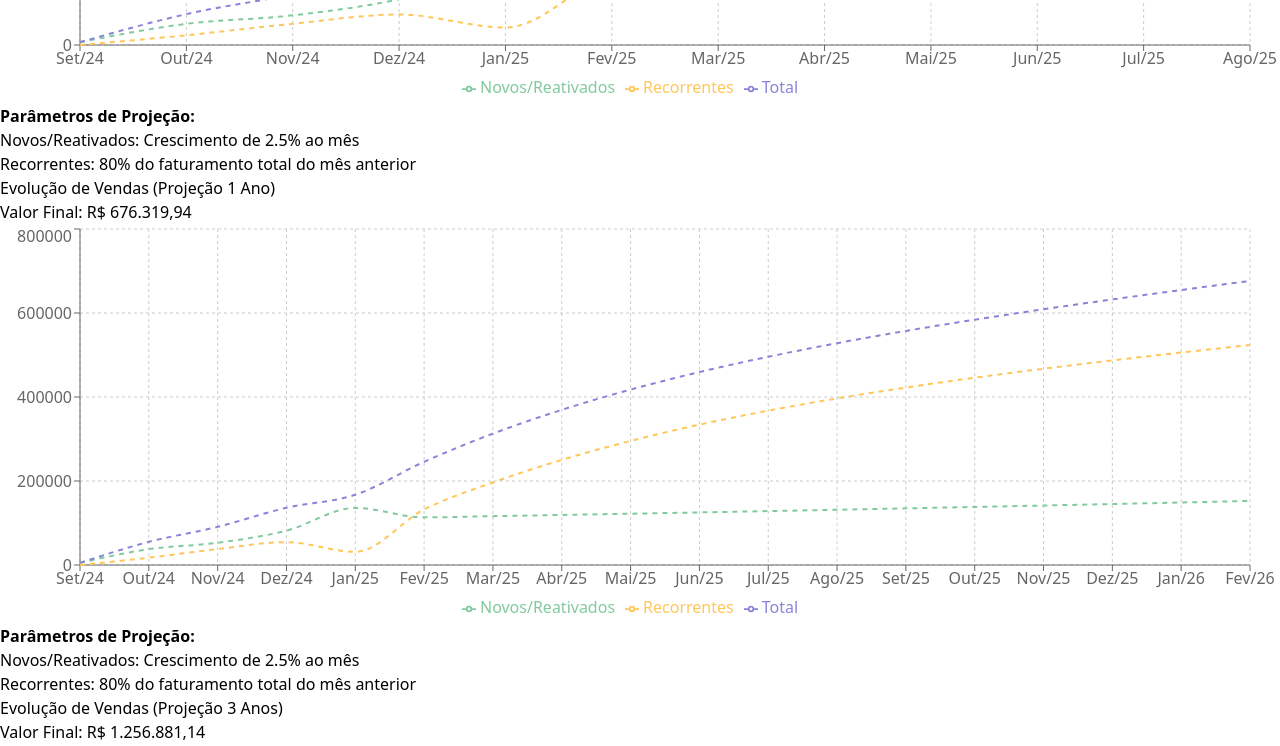
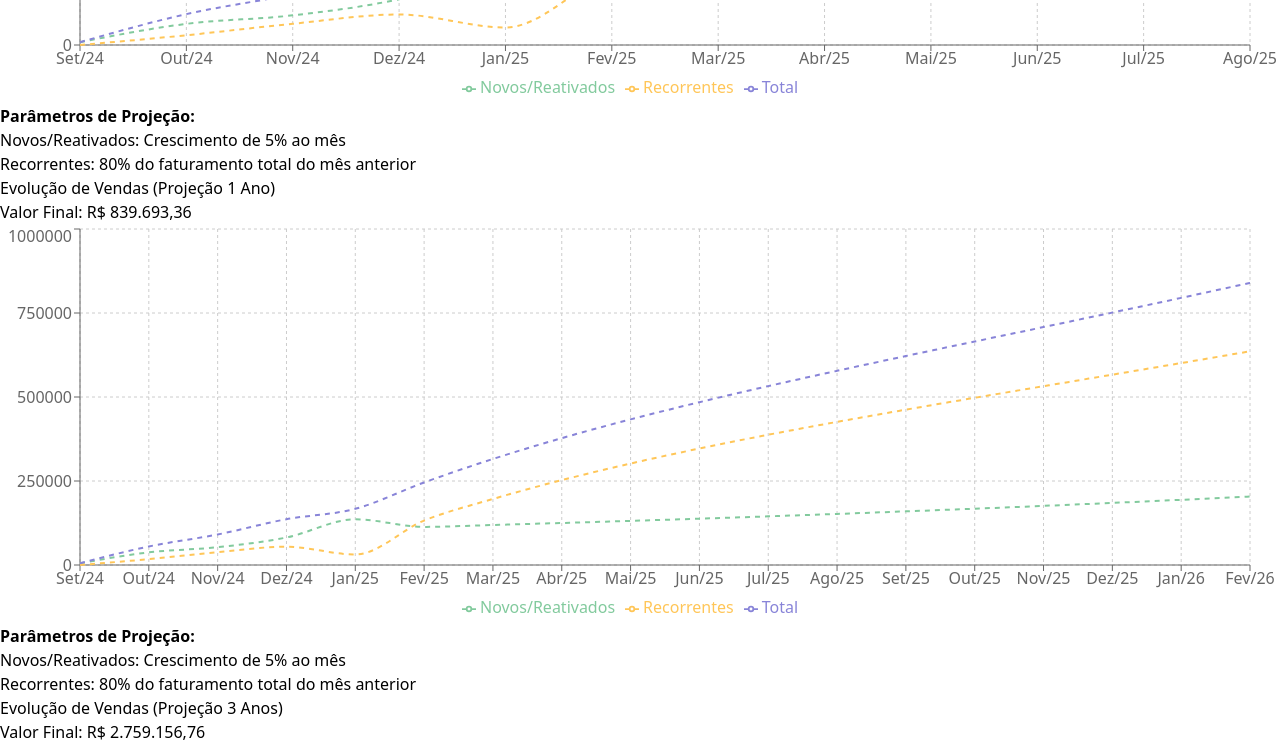
Before and after one commit to G4Nobrega11/Dash-Iven, a React (Vite) app: page / in a window 1280 px wide. Shown: the part 1440-2186 px from the top of the page. Built offline with nearby package versions, Linux system fonts and the light colour scheme.

Commit message:
Atualizado

```diff
--- a/src/components/SalesChart.tsx
+++ b/src/components/SalesChart.tsx
@@ -133,7 +133,7 @@
         <div className="mt-4 text-sm text-gray-600">
           <p><strong>Parâmetros de Projeção:</strong></p>
           <ul className="list-disc pl-5">
-            <li>Novos/Reativados: Crescimento de 2.5% ao mês</li>
+            <li>Novos/Reativados: Crescimento de 5% ao mês</li>
             <li>Recorrentes: 80% do faturamento total do mês anterior</li>
           </ul>
         </div>
--- a/src/data/salesData.ts
+++ b/src/data/salesData.ts
@@ -73,7 +73,7 @@
     const monthYear = `${monthNames[currentMonthIndex]}/${currentYear.toString().slice(-2)}`;
     const prevMonthData = projectedData[projectedData.length - 1];
 
-    const newReactivatedSales = prevMonthData.newReactivatedSales * 1.025;
+    const newReactivatedSales = prevMonthData.newReactivatedSales * 1.05;
     const recurringSales = prevMonthData.totalSales * 0.8;
     const totalSales = newReactivatedSales + recurringSales;
 
```
